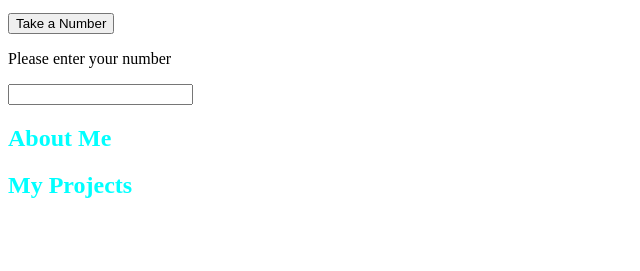
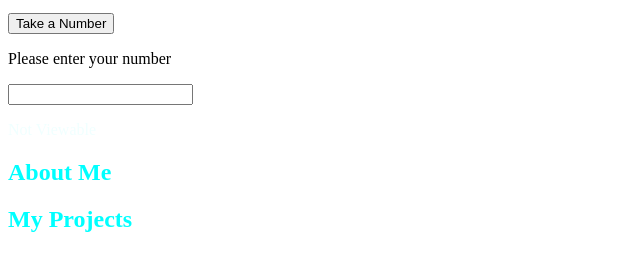
Before and after one commit to mandykparson/my-website, a plain HTML site: page index.html in a window 1280 px wide. Shown: the part 101-372 px from the top of the page, without its empty margins (0-640 px from the left). Drawn offline with Linux system fonts and the light colour scheme.

Commit message:
creating invisible text

```diff
--- a/index.html
+++ b/index.html
@@ -10,7 +10,8 @@
             <button type="button" id="newNumber">Take a Number</button>
             <div>
                 <p>Please enter your number</p>
-                <input>
+                <input id="prizeNumber">
+                <p id="invisible">Not Viewable</p>
             </div>
             <div>
                 <h2 id="aboutMe">About Me</h2>
--- a/style.css
+++ b/style.css
@@ -1,3 +1,6 @@
 h2 {
     color:aqua;
 }
+#invisible {
+    color:azure;
+}
```
